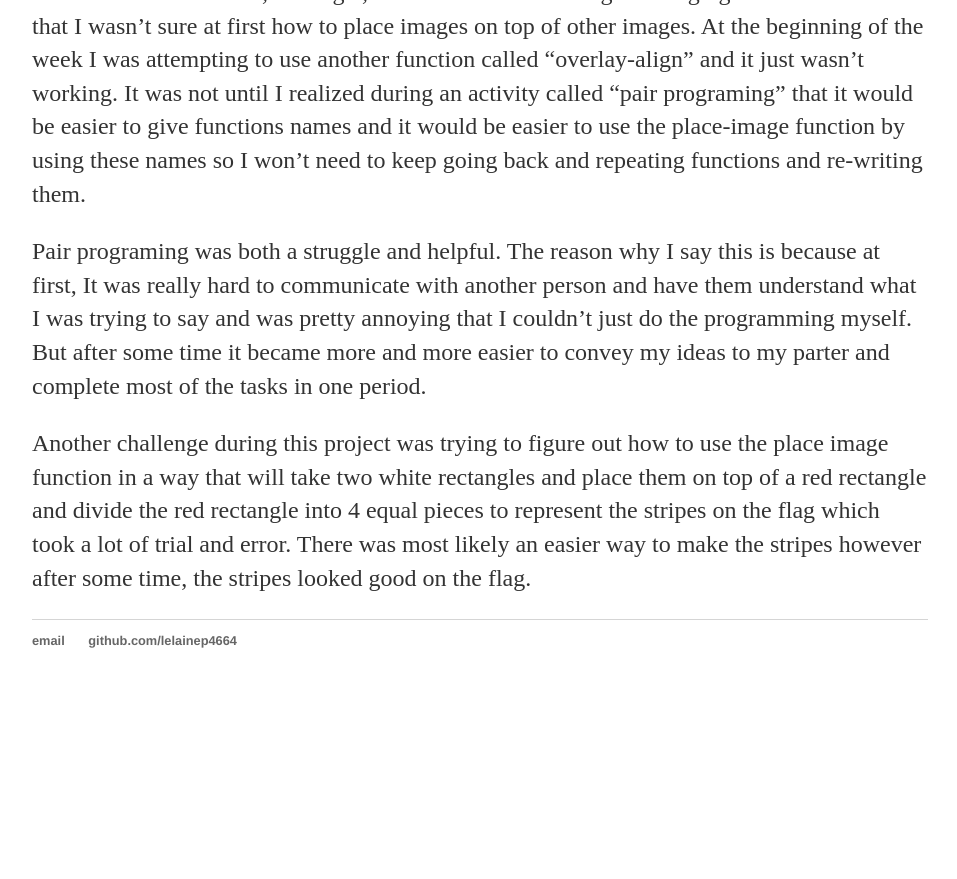
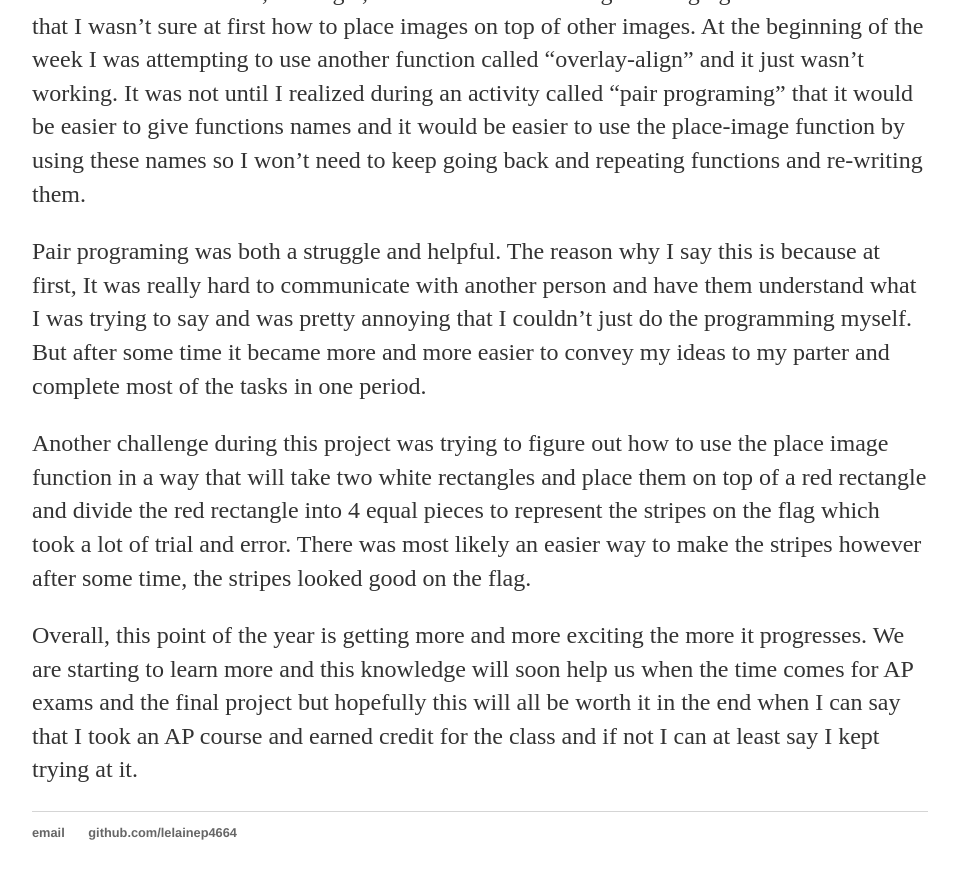
Before and after one commit to lelainep4664/lelainep4664.github.io, a Jekyll site: the page built from _posts/2018-10-18-Creating- a-Flag-Using-Pyret.md, in a window 1280 px wide and 900 px high, scrolled down 1074 px. Shown: the top 879 px of the window, without its empty margins (160-1117 px from the left). Built offline with Jekyll 4.4.1, drawn with Linux system fonts in a browser that asks for light colours; before the commit the page ends 1782 px from its top, so only the background shows below that.

Commit message:
Update 2018-10-18-Creating- a-Flag-Using-Pyret.md

```diff
--- a/_posts/2018-10-18-Creating- a-Flag-Using-Pyret.md
+++ b/_posts/2018-10-18-Creating- a-Flag-Using-Pyret.md
@@ -24,3 +24,5 @@ The contract above explains the info that the computer needs in order to produce
 Pair programing was both a struggle and helpful. The reason why I say this is because at first, It was really hard to communicate with another person and have them understand what I was trying to say and was pretty annoying that I couldn't just do the programming myself. But after some time it became more and more easier to convey my ideas to my parter and complete most of the tasks in one period.
 
 Another challenge during this project was trying to figure out how to use the place image function in a way that will take two white rectangles and place them on top of a red rectangle and divide the red rectangle into 4 equal pieces to represent the stripes on the flag which took a lot of trial and error. There was most likely an easier way to make the stripes however after some time, the stripes looked good on the flag.
+
+Overall, this point of the year is getting more and more exciting the more it progresses. We are starting to learn more and this knowledge will soon help us when the time comes for AP exams and the final project but hopefully this will all be worth it in the end when I can say that I took an AP course and earned credit for the class and if not I can at least say I kept trying at it.
```
